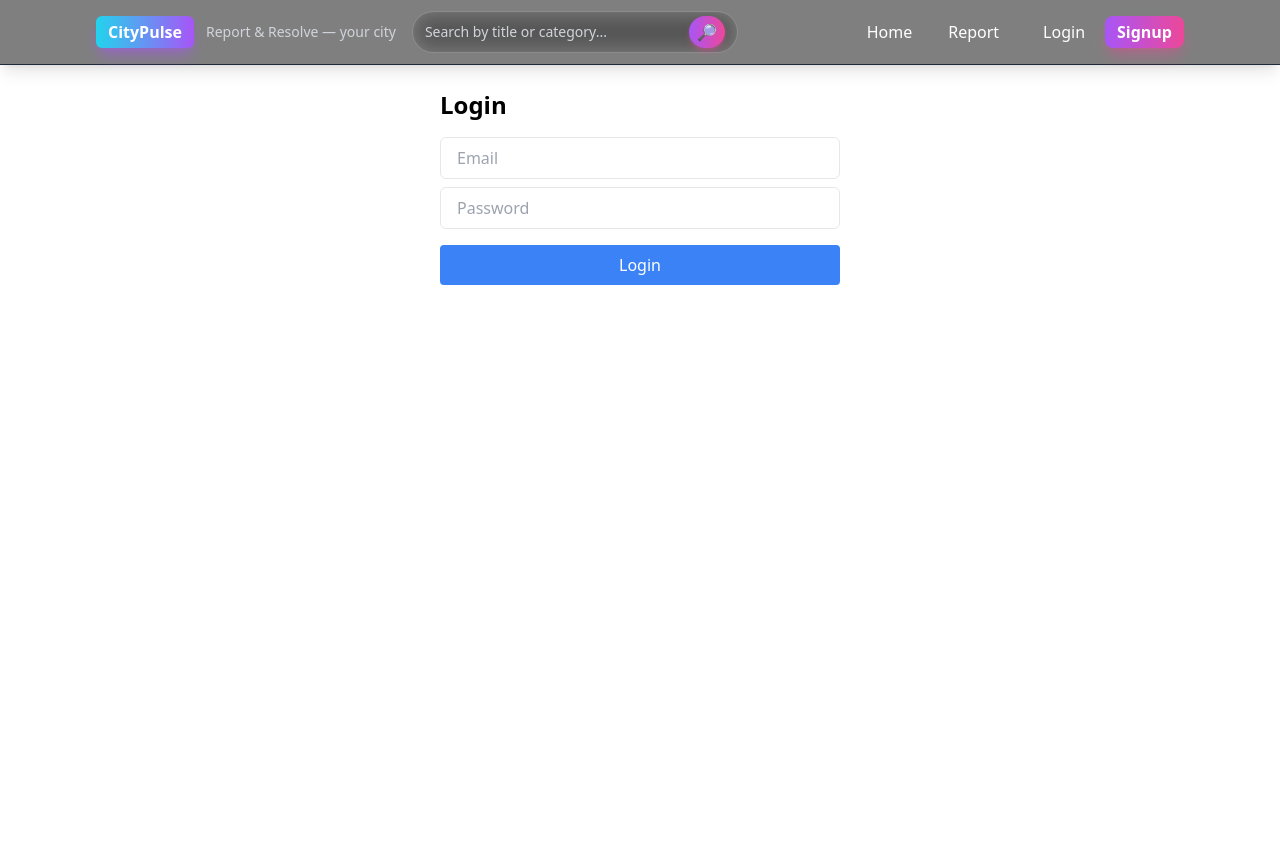
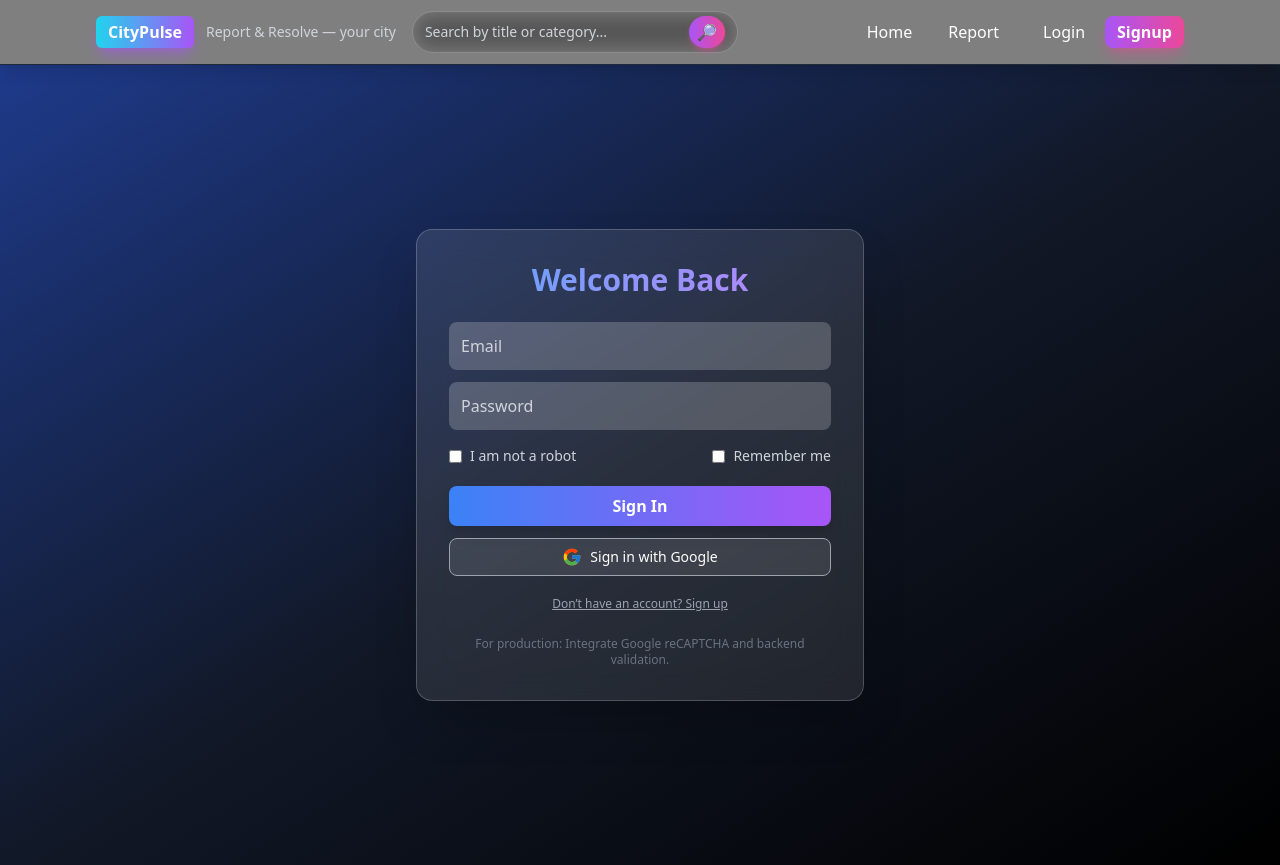
Before and after one commit to Rocky-Dewan/City-Pulse, a React (Create React App) app in the folder citypulse-frontend/client/: page /login in a window 1280 px wide. Before the commit the page ends 800 px from the top, so only its background shows below. Built offline with nearby package versions, Linux system fonts and the light colour scheme.

Commit message:
Update Login.jsx

```diff
--- a/citypulse-frontend/client/src/pages/Login.jsx
+++ b/citypulse-frontend/client/src/pages/Login.jsx
@@ -1,28 +1,174 @@
-import { useState } from "react";
+import React, { useState, useEffect } from "react";
 import api from "../api/api";
 import { useNavigate } from "react-router-dom";
+import { FcGoogle } from "react-icons/fc";
+import { motion } from "framer-motion";
+
+const ATTEMPT_KEY = "loginAttempts";
+
+// --- Local security helpers ---
+function recordAttempt(success) {
+  const rec = JSON.parse(localStorage.getItem(ATTEMPT_KEY) || "[]");
+  const now = Date.now();
+  rec.push({ t: now, success: !!success });
+  while (rec.length > 20) rec.shift();
+  localStorage.setItem(ATTEMPT_KEY, JSON.stringify(rec));
+}
+
+function isBlocked() {
+  const rec = JSON.parse(localStorage.getItem(ATTEMPT_KEY) || "[]");
+  const now = Date.now();
+  const windowMs = 10 * 60 * 1000;
+  const fails = rec.filter((r) => !r.success && now - r.t < windowMs).length;
+  if (fails >= 6) return { blocked: true, minutes: 10 };
+  return { blocked: false };
+}
+
+// --- Utility to sanitize SQL/JS injection like payloads ---
+function sanitizeInput(input) {
+  return input.replace(/['";$<>]/g, "");
+}
+
+// --- Email validation ---
+function validateEmail(email) {
+  const re = /\S+@\S+\.\S+/;
+  return re.test(email);
+}
 
 export default function Login() {
   const [email, setEmail] = useState("");
   const [password, setPassword] = useState("");
-  const nav = useNavigate();
+  const [human, setHuman] = useState(false);
+  const [remember, setRemember] = useState(false);
+  const [loading, setLoading] = useState(false);
+  const [errorMsg, setErrorMsg] = useState("");
+  const navigate = useNavigate();
+
+  useEffect(() => {
+    const b = isBlocked();
+    if (b.blocked) alert("Too many failed attempts. Please wait 10 minutes.");
+  }, []);
 
   const login = async () => {
+    setErrorMsg("");
+    const blocked = isBlocked();
+    if (blocked.blocked) return setErrorMsg("Too many attempts. Try later.");
+    if (!human) return setErrorMsg("Please confirm you are not a robot.");
+
+    if (!validateEmail(email)) return setErrorMsg("Invalid email format.");
+    if (password.length < 6) return setErrorMsg("Password must be 6+ characters.");
+
+    const safeEmail = sanitizeInput(email);
+    const safePassword = sanitizeInput(password);
+
+    setLoading(true);
     try {
-      const res = await api.post("/auth/login", { email, password });
-      localStorage.setItem("token", res.data.token);
-      nav("/");
+      const res = await api.post("/auth/login", {
+        email: safeEmail,
+        password: safePassword,
+        recaptchaToken: "demo", // Replace with real token if using reCAPTCHA v3
+      });
+
+      if (remember) {
+        localStorage.setItem("token", res.data.token);
+      } else {
+        sessionStorage.setItem("token", res.data.token);
+      }
+
+      recordAttempt(true);
+      navigate("/");
     } catch (err) {
-      alert("Invalid credentials");
+      recordAttempt(false);
+      setErrorMsg(
+        err.response?.data?.message || "Invalid credentials or server error."
+      );
+    } finally {
+      setLoading(false);
     }
   };
 
+  const googleLogin = () => {
+    window.location.href = "http://localhost:5000/api/auth/google";
+  };
+
   return (
-    <div className="p-6 max-w-md mx-auto">
-      <h1 className="text-2xl font-bold mb-4">Login</h1>
-      <input className="input" placeholder="Email" onChange={(e) => setEmail(e.target.value)} />
-      <input className="input mt-2" placeholder="Password" type="password" onChange={(e) => setPassword(e.target.value)} />
-      <button className="btn mt-4" onClick={login}>Login</button>
+    <div className="min-h-screen flex items-center justify-center bg-gradient-to-br from-blue-900 via-gray-900 to-black text-white px-4">
+      <motion.div
+        initial={{ opacity: 0, y: 50 }}
+        animate={{ opacity: 1, y: 0 }}
+        className="backdrop-blur-lg bg-white/10 p-8 rounded-2xl shadow-2xl w-full max-w-md border border-white/20"
+      >
+        <h1 className="text-3xl font-bold text-center mb-6 bg-clip-text text-transparent bg-gradient-to-r from-blue-400 to-purple-400">
+          Welcome Back
+        </h1>
+
+        <div className="flex flex-col gap-3">
+          <input
+            type="email"
+            value={email}
+            onChange={(e) => setEmail(e.target.value)}
+            placeholder="Email"
+            className="p-3 rounded-lg bg-white/20 placeholder-gray-300 text-white focus:ring-2 focus:ring-blue-400 outline-none"
+          />
+          <input
+            type="password"
+            value={password}
+            onChange={(e) => setPassword(e.target.value)}
+            placeholder="Password"
+            className="p-3 rounded-lg bg-white/20 placeholder-gray-300 text-white focus:ring-2 focus:ring-blue-400 outline-none"
+          />
+          <div className="flex justify-between items-center mt-1">
+            <label className="flex items-center gap-2">
+              <input
+                type="checkbox"
+                checked={human}
+                onChange={(e) => setHuman(e.target.checked)}
+              />
+              <span className="text-sm text-gray-300">I am not a robot</span>
+            </label>
+            <label className="flex items-center gap-2">
+              <input
+                type="checkbox"
+                checked={remember}
+                onChange={(e) => setRemember(e.target.checked)}
+              />
+              <span className="text-sm text-gray-300">Remember me</span>
+            </label>
+          </div>
+        </div>
+
+        {errorMsg && (
+          <div className="mt-2 text-xs text-red-400 font-semibold">{errorMsg}</div>
+        )}
+
+        <div className="flex flex-col gap-3 mt-5">
+          <button
+            onClick={login}
+            disabled={loading}
+            className="transition-all duration-300 bg-gradient-to-r from-blue-500 to-purple-500 hover:from-purple-600 hover:to-blue-600 text-white font-semibold py-2 rounded-lg shadow-lg hover:shadow-blue-500/50"
+          >
+            {loading ? "Signing in..." : "Sign In"}
+          </button>
+
+          <button
+            onClick={googleLogin}
+            className="flex items-center justify-center gap-2 border border-gray-400 bg-white/10 hover:bg-white/20 transition-all text-sm py-2 rounded-lg"
+          >
+            <FcGoogle className="text-xl" /> Sign in with Google
+          </button>
+
+          <button
+            onClick={() => navigate("/signup")}
+            className="text-xs text-gray-400 hover:text-blue-400 mt-2 underline"
+          >
+            Don’t have an account? Sign up
+          </button>
+        </div>
+
+        <div className="text-xs text-gray-500 mt-6 text-center">
+          For production: Integrate Google reCAPTCHA and backend validation.
+        </div>
+      </motion.div>
     </div>
   );
 }
```
